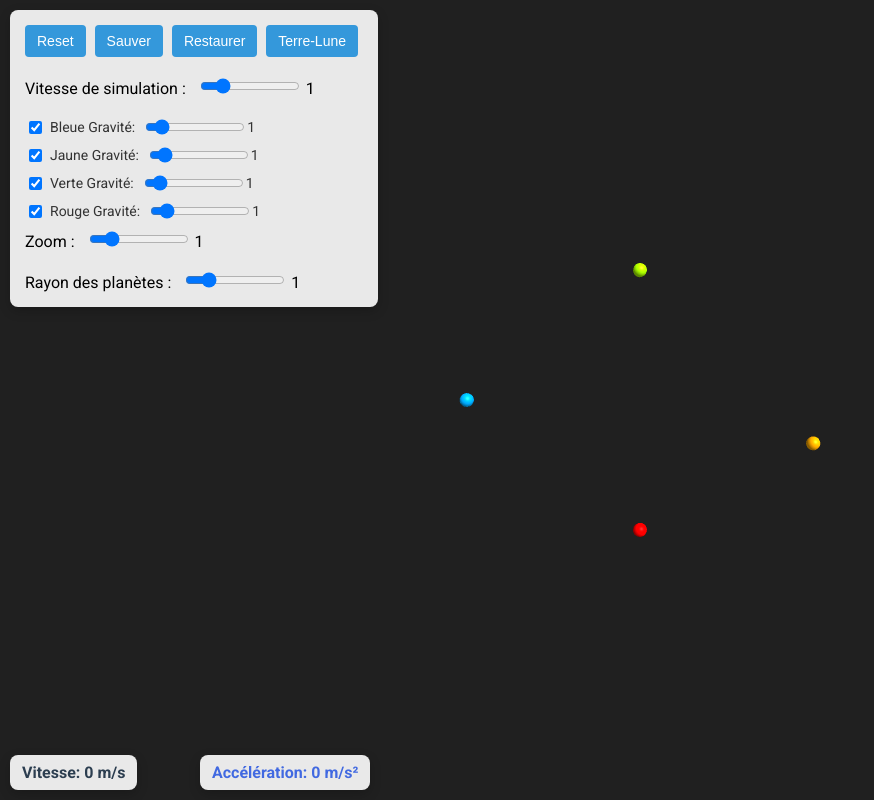
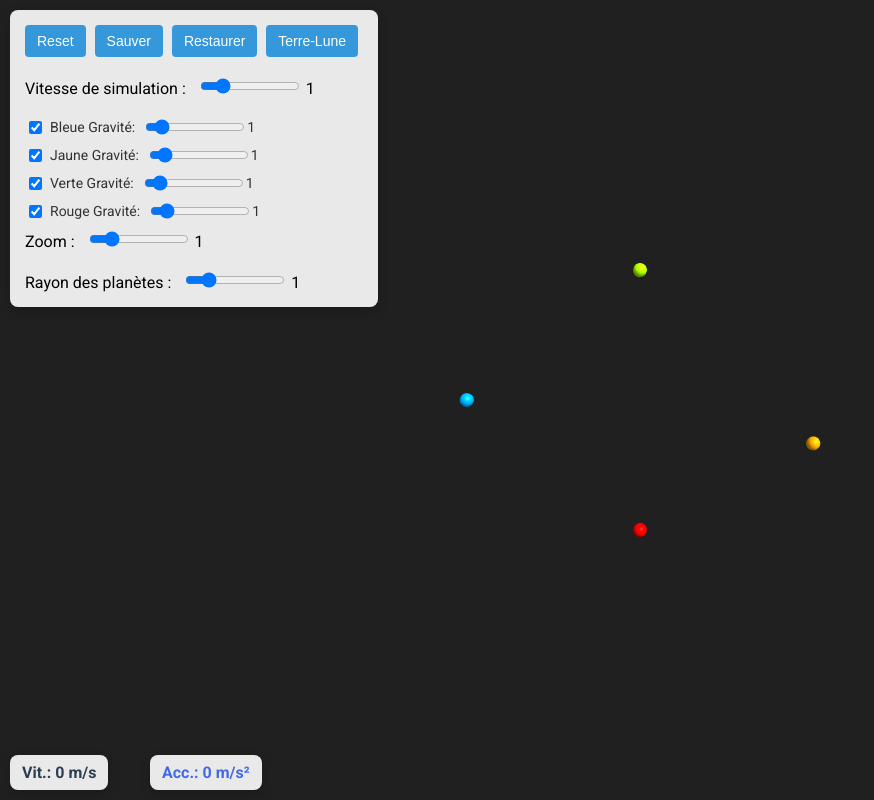
Before and after one commit to JeanJacquesSerpoul/planets, a plain HTML site: page index.html in a window 1280 px wide. Shown: the whole page, without its empty margins (0-874 px from the left). Drawn offline with nearby package versions, Linux system fonts and the light colour scheme; animation ran at ten frames a second.

Commit message:
Update index.html

```diff
--- a/index.html
+++ b/index.html
@@ -84,7 +84,7 @@
     }
 
     #accelerationDisplay {
-      left: 200px;
+      left: 150px;
       color: royalblue;
     }
 
@@ -148,8 +148,8 @@
   </div>
 
   <!-- Affichage de la vitesse et de l'accélération -->
-  <div id="velocityDisplay">Vitesse: 0</div>
-  <div id="accelerationDisplay">Accélération: 0 m/s²</div>
+  <div id="velocityDisplay">Vit.: 0</div>
+  <div id="accelerationDisplay">Acc.: 0 m/s²</div>
 
   <!-- Inclusion de Three.js via CDN -->
   <script src="https://cdnjs.cloudflare.com/ajax/libs/three.js/r128/three.min.js"></script>
@@ -738,7 +738,7 @@
         launchObject.position.add(launchVelocity.clone().multiplyScalar(dt));
 
         const accelerationDisplay = document.getElementById("accelerationDisplay");
-        accelerationDisplay.textContent = "Accélération: " + sign + aMagnitude.toFixed(2) + " m/s²";
+        accelerationDisplay.textContent = "Acc.: " + sign + aMagnitude.toFixed(2) + " m/s²";
         if (sign === "–") {
           accelerationDisplay.style.color = "red";
         } else {
@@ -763,14 +763,14 @@
 
       if (launchObject && isLaunched) {
         const speed = launchVelocity.length();
-        document.getElementById("velocityDisplay").textContent = "Vitesse: " + speed.toFixed(2) + " m/s";
+        document.getElementById("velocityDisplay").textContent = "Vit.: " + speed.toFixed(2) + " m/s";
       } else {
-        document.getElementById("velocityDisplay").textContent = "Vitesse: 0 m/s";
+        document.getElementById("velocityDisplay").textContent = "Vit.: 0 m/s";
       }
 
       if (!(launchObject && isLaunched && !explosion)) {
         const accelerationDisplay = document.getElementById("accelerationDisplay");
-        accelerationDisplay.textContent = "Accélération: 0 m/s²";
+        accelerationDisplay.textContent = "Acc.: 0 m/s²";
         accelerationDisplay.style.color = "royalblue";
       }
 
```
